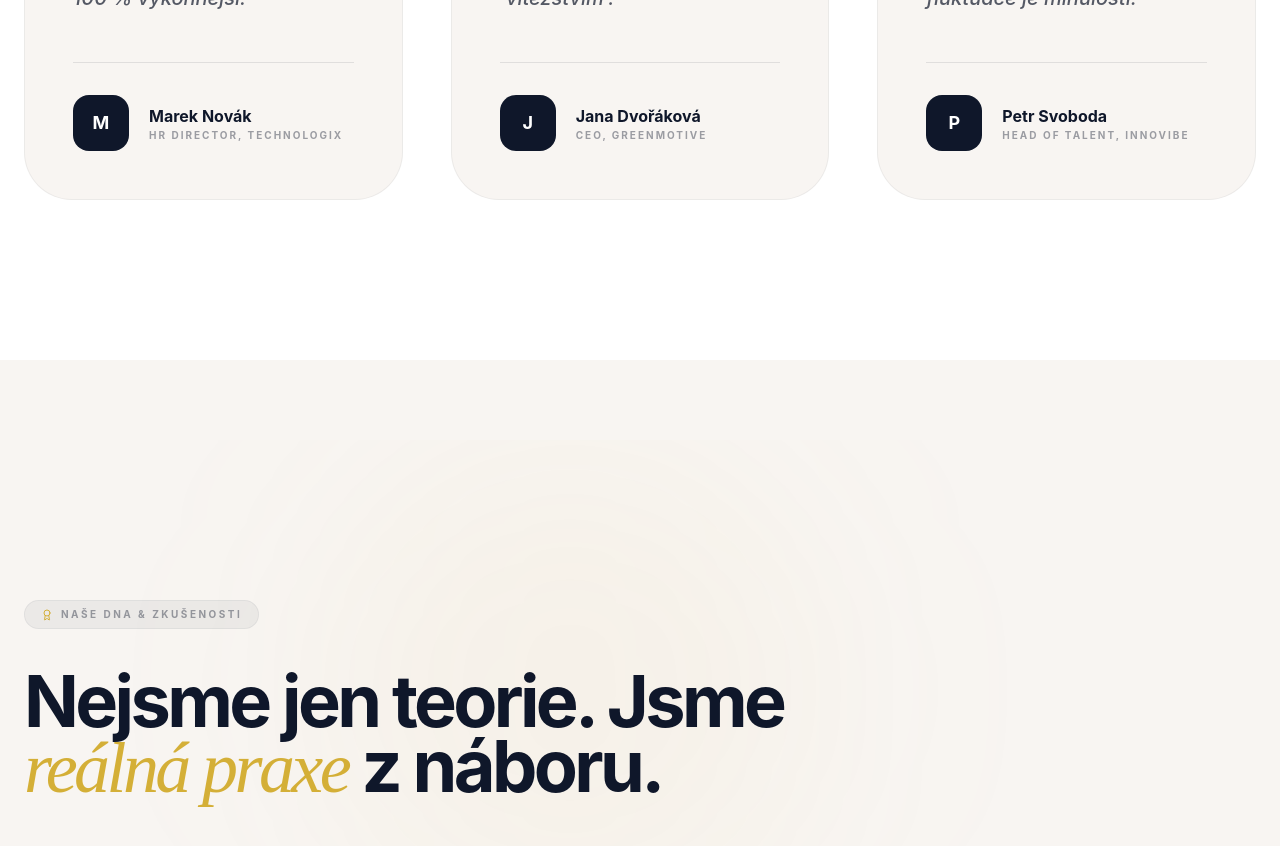
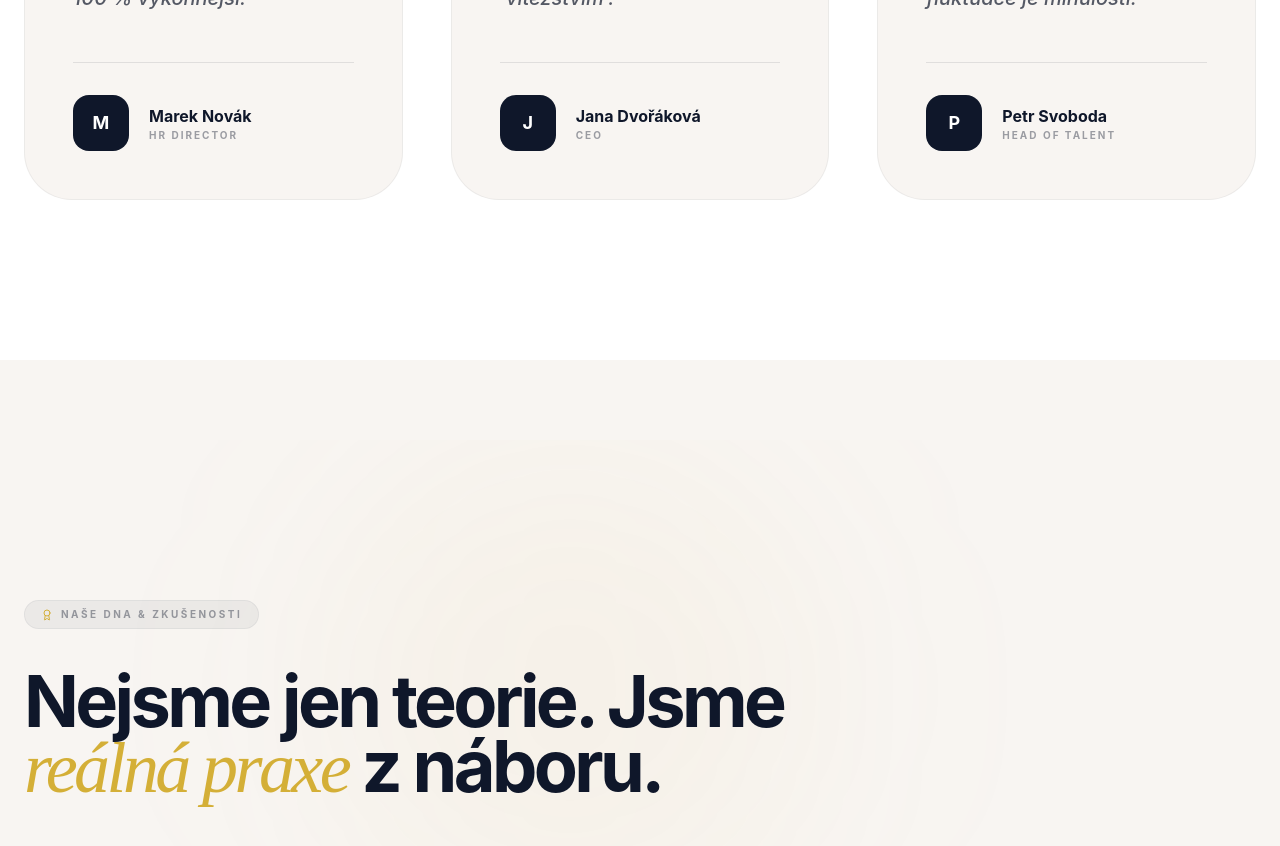
Before and after one commit to ClienteeAI/Team-octopus-main-page-final, a React (Vite) app: page / in a window 1280 px wide. Shown: the part 7900-8746 px from the top of the page. Built offline with nearby package versions, Linux system fonts and the light colour scheme.

Commit message:
fix: remove company names from testimonials

```diff
--- a/src/components/sections/Testimonials.tsx
+++ b/src/components/sections/Testimonials.tsx
@@ -4,19 +4,19 @@ import { Quote, Star } from "lucide-react";
 const testimonials = [
   {
     name: "Marek Novák",
-    role: "HR Director, TechnoLogix",
+    role: "HR Director",
     content: "Dřív jsme v náboru tápali a pálili peníze. Team Octopus nám otevřel oči. Teď přesně víme, koho hledat a jak ho získat. Naše týmy jsou teď o 100 % výkonnější.",
     rating: 5
   },
   {
     name: "Jana Dvořáková",
-    role: "CEO, GreenMotive",
+    role: "CEO",
     content: "Nejde jen o nábor, jde o jistotu. S Team Octopus jsme přestali dělat chyby, které nás stály miliony. Je to rozdíl mezi 'zkoušením' a 'vítězstvím'.",
     rating: 5
   },
   {
     name: "Petr Svoboda",
-    role: "Head of Talent, InnoVibe",
+    role: "Head of Talent",
     content: "Konečně partner, který nemluví v hádankách, ale doručuje výsledky. Vidí v lidech potenciál, který my jsme neviděli. Naše fluktuace je minulostí.",
     rating: 5
   }
```
